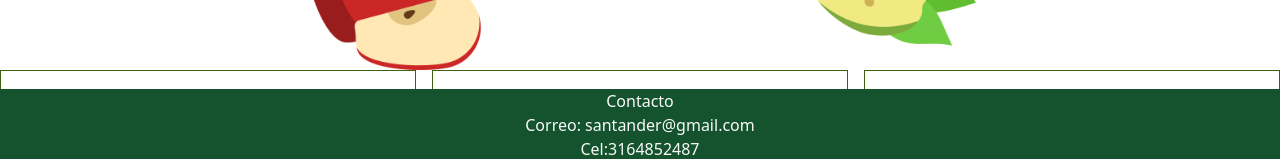
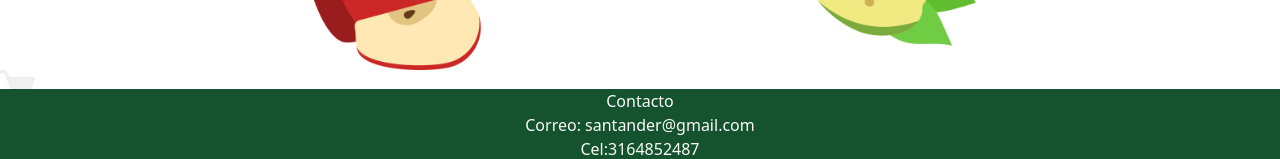
Before and after one commit to doralysantander/Proyecto-Ecommerce, a React (Create React App) app: page / in a window 1280 px wide. Shown: the part 639-798 px from the top of the page. Built offline with nearby package versions, Linux system fonts and the light colour scheme.

Commit message:
Agregando funcionalidad al carrito

```diff
--- a/src/components/cart/Cart.jsx
+++ b/src/components/cart/Cart.jsx
@@ -1,18 +1,98 @@
+import { useContext, useEffect, useState } from "react";
+//import { ItemCart } from "../ItemCart/ItemCart";
+import CartContext from "../../context/CartContext";
+import ItemCart from "../ItemCart/ItemCart";
 
-import { useContext, useEffect, useState } from "react";
 
 const Cart = () => {
-     /* Creamos 2 estados, uno para ver si el carrito esta abierto o no
+  /* Creamos 2 estados, uno para ver si el carrito esta abierto o no
   y otro para obtener la cantidad de productos que tenemos en el carrito */
   const [cartOpen, setCartOpen] = useState(false);
   const [productsLength, setProductsLength] = useState(0);
+
+  /* Traemos del context los productos del carrito */
+  const { cartItems } = useContext(CartContext);
+
+  /* Cada vez que se modifica el carrito, actualizamos la cantidad de productos */
+  useEffect(() => {
+    setProductsLength(
+      cartItems.reduce((previous, current) => previous + current.amount, 0)
+    );
+  }, [cartItems]);
+
+  /* Obtenemos el precio total */
+  const total = cartItems.reduce(
+    (previous, current) => previous + current.amount * current.price,
+    0
+  );
+
   return (
+    <div>
+      <div
+        onClick={() => setCartOpen(!cartOpen)}
+        className=""
+      >
+        <div className="">
+          {!cartOpen ? (
+            <svg
+              className=""
+              width={"35px"}
+              viewBox="0 0 30 27"
+              fill="none"
+              xmlns="http://www.w3.org/2000/svg"
+            >
+              <path
+                d="M29.733 6.64651C29.595 6.44711 29.4108 6.28414 29.196 6.17154C28.9813 6.05895 28.7425 6.00009 28.5 6.00001H7.9995L6.2685 1.84501C6.04153 1.29784 5.6572 0.830389 5.16424 0.501923C4.67127 0.173457 4.09187 -0.00123156 3.4995 6.53586e-06H0V3.00001H3.4995L10.6155 20.0775C10.7295 20.3507 10.9218 20.5841 11.1681 20.7483C11.4145 20.9125 11.7039 21 12 21H24C24.6255 21 25.185 20.6115 25.4055 20.028L29.9055 8.02801C29.9905 7.80094 30.0193 7.55664 29.9892 7.31603C29.9592 7.07543 29.8713 6.84569 29.733 6.64651V6.64651Z"
+                fill="#F0F0F0"
+              />
+              <path
+                d="M12.75 27C13.9926 27 15 25.9926 15 24.75C15 23.5074 13.9926 22.5 12.75 22.5C11.5074 22.5 10.5 23.5074 10.5 24.75C10.5 25.9926 11.5074 27 12.75 27Z"
+                fill="#F0F0F0"
+              />
+              <path
+                d="M23.25 27C24.4926 27 25.5 25.9926 25.5 24.75C25.5 23.5074 24.4926 22.5 23.25 22.5C22.0074 22.5 21 23.5074 21 24.75C21 25.9926 22.0074 27 23.25 27Z"
+                fill="#F0F0F0"
+              />
+            </svg>
+          ) : (
+            <svg
+              width="20"
+              height="20"
+              viewBox="0 0 20 20"
+              fill="none"
+              xmlns="http://www.w3.org/2000/svg"
+            >
+              <path
+                d="M0.559099 0.559099C0.917199 0.201108 1.40282 0 1.90917 0C2.41553 0 2.90115 0.201108 3.25925 0.559099L10.0115 7.31138L16.7638 0.559099C17.124 0.211254 17.6063 0.0187787 18.107 0.0231296C18.6077 0.0274804 19.0866 0.228309 19.4407 0.582361C19.7947 0.936413 19.9956 1.41536 19.9999 1.91605C20.0043 2.41673 19.8118 2.8991 19.464 3.25925L12.7117 10.0115L19.464 16.7638C19.8118 17.124 20.0043 17.6063 19.9999 18.107C19.9956 18.6077 19.7947 19.0866 19.4407 19.4407C19.0866 19.7947 18.6077 19.9956 18.107 19.9999C17.6063 20.0043 17.124 19.8118 16.7638 19.464L10.0115 12.7117L3.25925 19.464C2.8991 19.8118 2.41673 20.0043 1.91605 19.9999C1.41536 19.9956 0.936413 19.7947 0.582361 19.4407C0.228309 19.0866 0.0274804 18.6077 0.0231296 18.107C0.0187787 17.6063 0.211254 17.124 0.559099 16.7638L7.31138 10.0115L0.559099 3.25925C0.201108 2.90115 0 2.41553 0 1.90917C0 1.40282 0.201108 0.917199 0.559099 0.559099Z"
+                fill="#F0F0F0"
+              />
+            </svg>
+          )}
+        </div>
+        {!cartOpen && (
+          <div className="">{productsLength}</div>
+        )}
+      </div>
 
+      {cartItems && cartOpen && (
+        <div className="">
+          <h2>Tu carrito</h2>
 
-    <div>
+          {cartItems.length === 0 ? (
+            <p className="">Tu carrito esta vacio</p>
+          ) : (
+            <div className="">
+              {cartItems.map((item, i) => (
+                <ItemCart key={i} item={item} />
+              ))}
+            </div>
+          )}
 
+          <h2 className="">Total: ${total}</h2>
+        </div>
+      )}
     </div>
-  )
-}
+  );
+};
 
-export default Cart
+export default Cart;
--- a/src/pages/Landing.jsx
+++ b/src/pages/Landing.jsx
@@ -16,6 +16,7 @@
             <Carrusel/>
             <Category/>
 
+
     </>
   )
 }
```
Also changed, not shown: src/App.js (+7 -2 lines).
